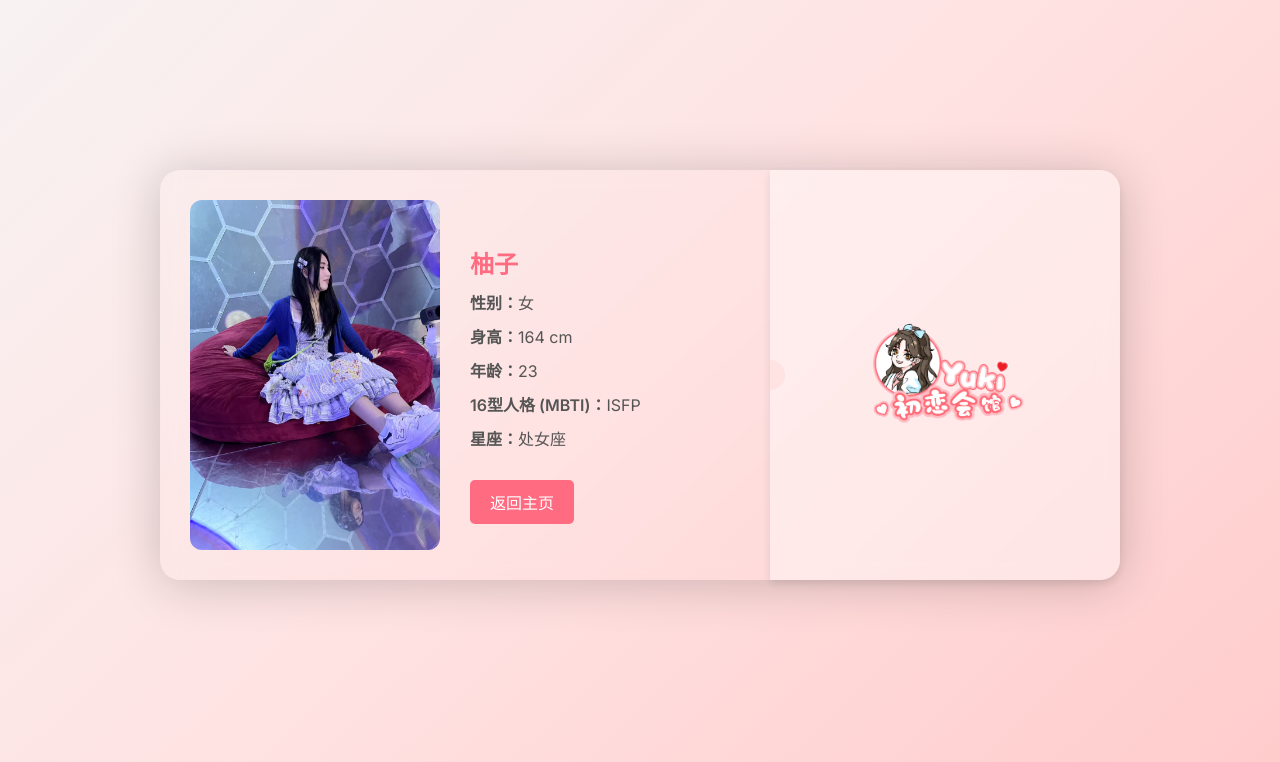
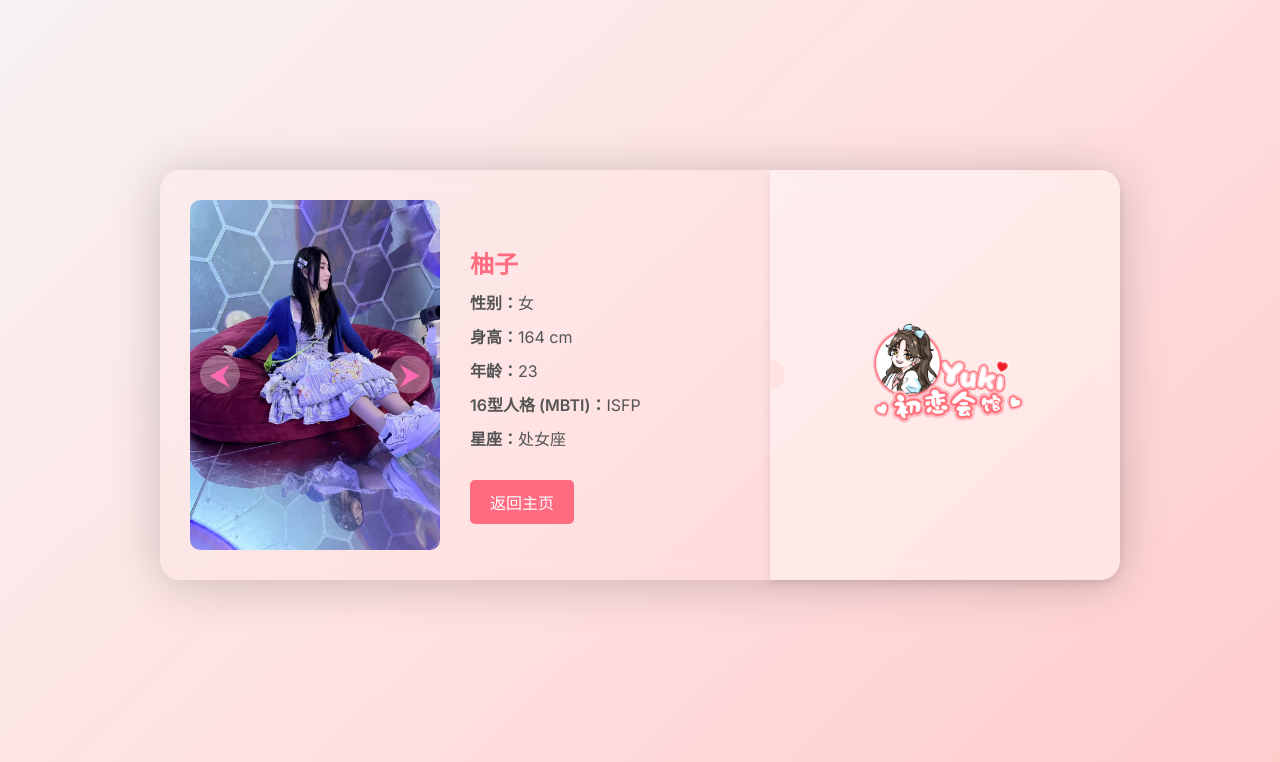
Before and after one commit to NickJiEE/yuki_chinese, a FastAPI app: page /girls/youzi in a window 1280 px wide. Shown: the part 357-1119 px from the top of the page. Run offline with FastAPI, Linux system fonts and the light colour scheme; some web fonts are replaced.

Commit message:
more images

```diff
--- a/templates/girls/dingdangmao.html
+++ b/templates/girls/dingdangmao.html
@@ -36,7 +36,10 @@
 const images = [
     "/static/girls/livy.jpg",
     "/static/girls/livy2.webp",
-    "/static/girls/livy3.webp"
+    "/static/girls/livy3.webp",
+    "/static/girls/livy4.jpg",
+    "/static/girls/livy5.webp",
+    "/static/girls/livy6.jpg"
 ];
 </script>
 <script src="/static/js/profile_mobile.js"></script>
--- a/templates/girls/youzi.html
+++ b/templates/girls/youzi.html
@@ -6,7 +6,14 @@
 <div class="girl-container">
     <div class="profile-card">
         <div class="profile-left">
-            <img src="/static/girls/youzi.webp" alt="Person Image" class="profile-img">
+            <div class="profile-image-container" style="position: relative; text-align: center;">
+                <button id="prev-btn" class="arrow-btn" style="left: 10px;">⮜</button>
+                <img id="profile-img" src="/static/girls/youzi.webp" alt="Person Image" class="profile-img" style="max-width: 100%; border-radius: 10px;">
+                <button id="next-btn" class="arrow-btn" style="right: 10px;">⮞</button>
+                <div class="swipe-hint">
+                    👉 左右滑动查看更多图片
+                </div>
+            </div>
             <div class="profile-info">
                 <h2>柚子</h2>
                 <p><strong>性别：</strong>女</p>
@@ -23,4 +30,12 @@
         </div>
     </div>
 </div>
-{% endblock %}
+<script>
+    // List of images
+    const images = [
+        "/static/girls/youzi.webp",
+        "/static/girls/youzi2.webp"
+    ];
+    </script>
+    <script src="/static/js/profile_mobile.js"></script>
+    {% endblock %}
```
Also changed, not shown: static/girls/livy.jpg, static/girls/livy4.jpg (added), static/girls/livy5.webp (added), static/girls/livy6.jpg (added), static/girls/youzi2.webp (added).
